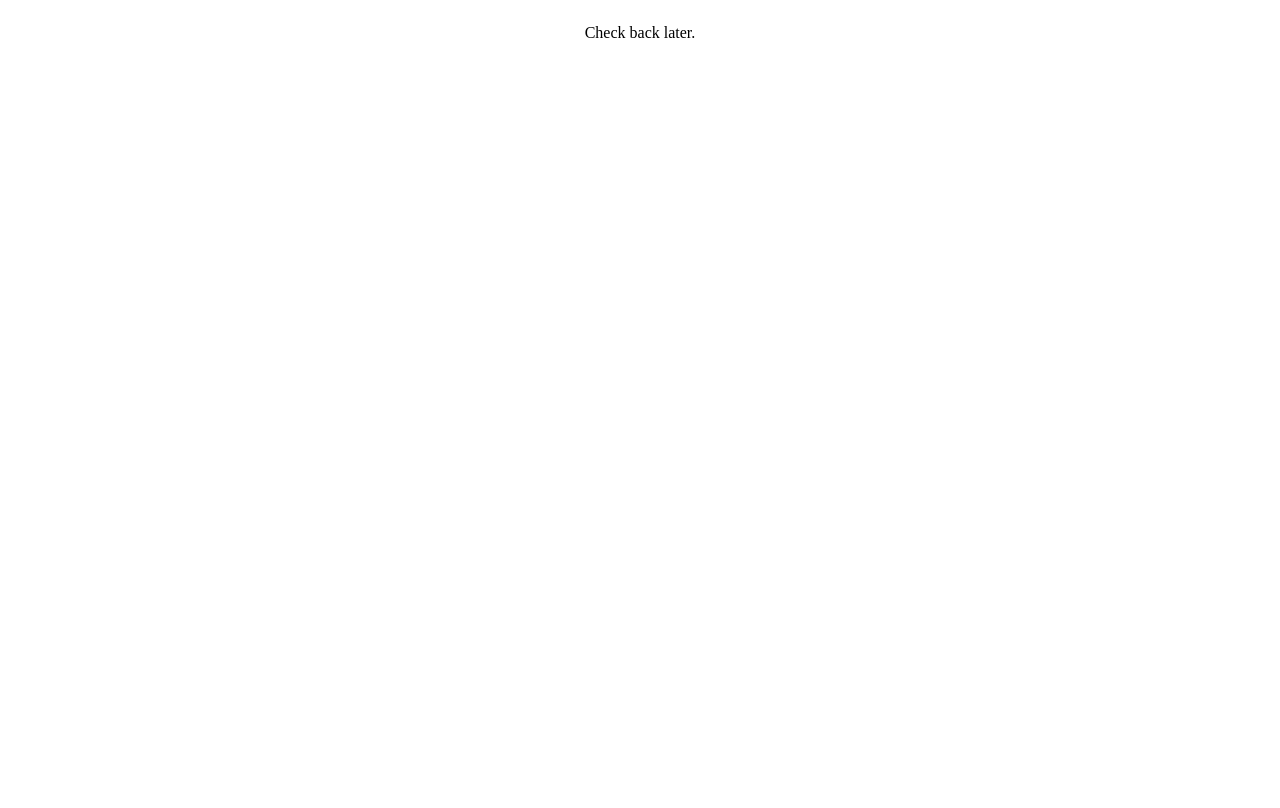
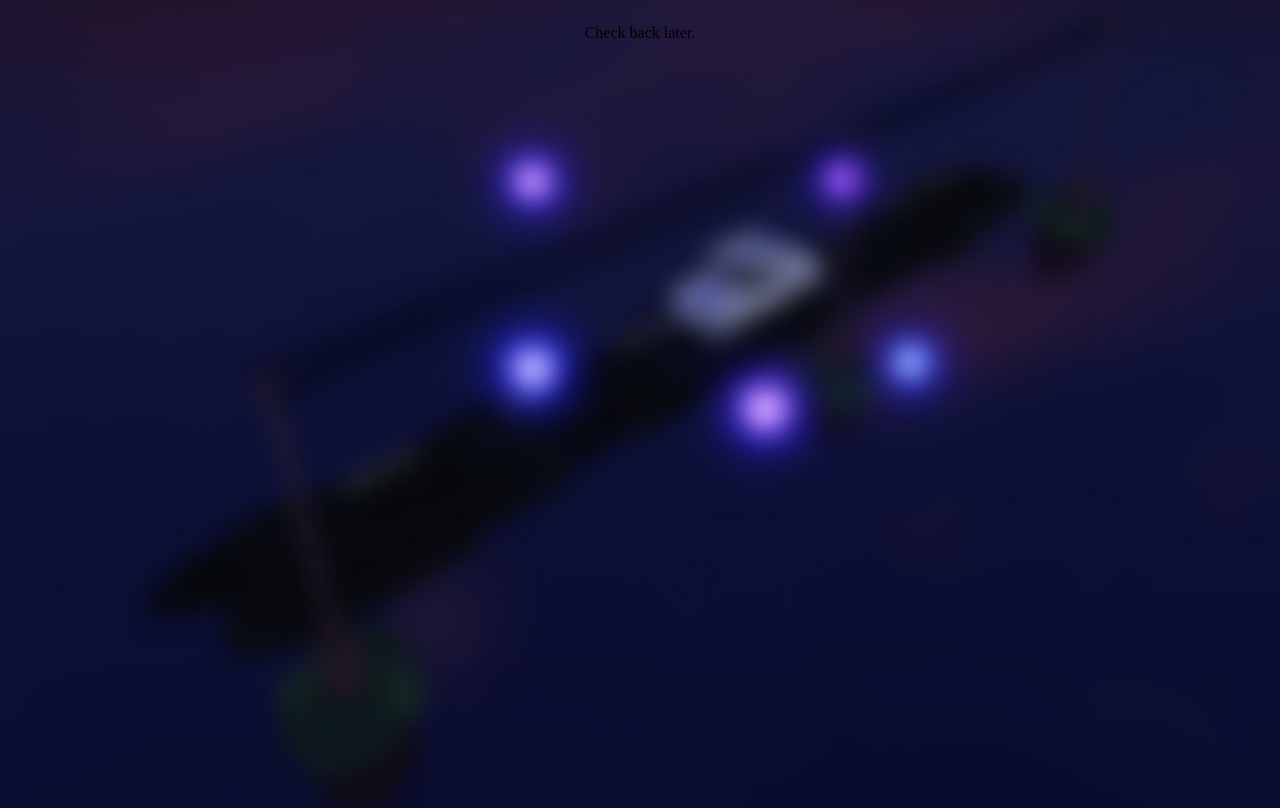
Before and after one commit to Jimhasaburger/predictablesoda, a plain HTML site: page index.html in a window 1280 px wide. Drawn offline with Linux system fonts and the light colour scheme.

Commit message:
Update styles.css

```diff
--- a/styles.css
+++ b/styles.css
@@ -2,7 +2,7 @@ body, html {
   height: 100%;
 }
 
-.bg {
+#bg {
   background-image: url("/images/BL_Thumbnail.jpg");
   height: 100%;
   background-position: center;
```
